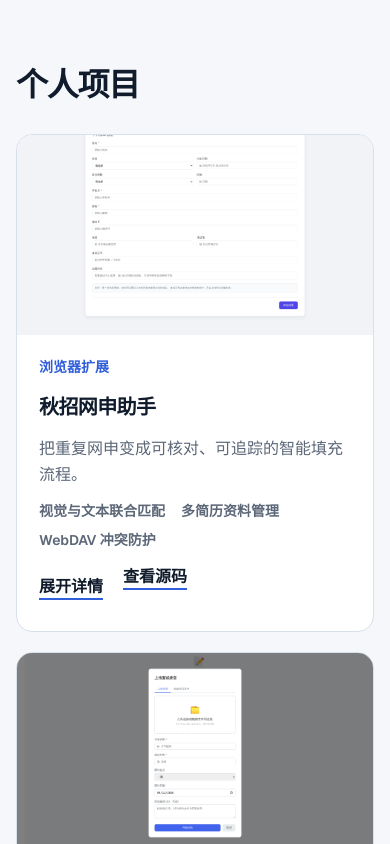
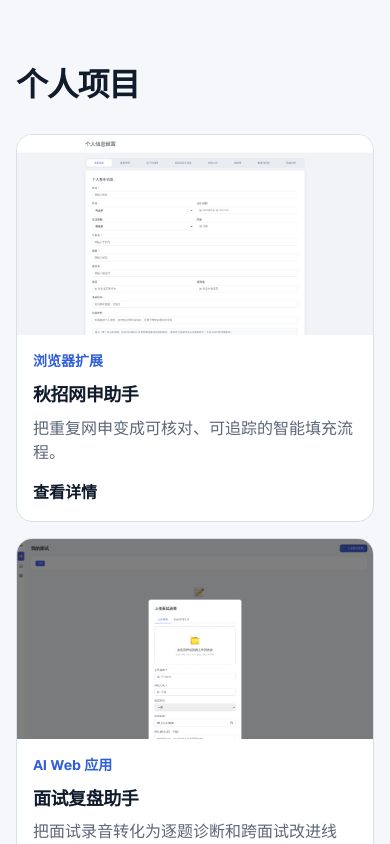
Before and after one commit to aurostars/aurostars.github.io, a Next.js app: page / in a window 390 px wide. Shown: the part 1120-1964 px from the top of the page. Built offline with nearby package versions, Linux system fonts and the light colour scheme.

Commit message:
feat: add compact responsive project grid
Co-Authored-By: Aime <aime@bytedance.com>
Change-Id: Ib1a01c1325ac6fc0294761073c3a46696e1cb62a

```diff
--- a/src/app/globals.css
+++ b/src/app/globals.css
@@ -125,36 +125,29 @@ button:focus-visible {
 
 .case-grid {
   display: grid;
-  gap: 1.25rem;
-}
-
-.case-row {
-  display: grid;
-  grid-template-columns: repeat(2, minmax(0, 1fr));
-  gap: 1.25rem;
-  align-items: stretch;
+  grid-template-columns: repeat(3, minmax(0, 1fr));
+  gap: 1rem;
 }
 
 .case-card-motion {
   display: grid;
-  grid-row: 1;
   min-width: 0;
-}
-
-.case-card-motion > .case-card {
-  grid-row: auto;
-  height: 100%;
 }
 
 .case-card {
   position: relative;
   display: grid;
-  grid-template-rows: auto 1fr auto;
-  grid-row: 1;
+  grid-template-rows: auto 1fr;
+  width: 100%;
+  min-width: 0;
   overflow: hidden;
+  padding: 0;
   border: 1px solid var(--color-border);
   border-radius: 1rem;
   background: var(--color-surface);
+  color: inherit;
+  text-align: left;
+  cursor: pointer;
   transform-style: preserve-3d;
 }
 
@@ -190,30 +183,31 @@ button:focus-visible {
 }
 
 .case-card-media {
+  display: grid;
   aspect-ratio: 16 / 9;
-  margin: 0;
   overflow: hidden;
   background: var(--color-surface-muted);
 }
 
-.case-card-media img {
+.case-card-media img,
+.project-image-fallback {
   width: 100%;
   height: 100%;
-  object-fit: cover;
+  object-fit: contain;
+}
+
+.project-image-fallback {
+  display: grid;
+  place-items: center;
+  color: var(--color-muted);
+  font-size: 0.875rem;
 }
 
 .case-card-body {
   display: grid;
-  grid-template-rows: auto auto auto 1fr auto;
   align-content: start;
-  gap: 0.875rem;
-  padding: 1.375rem;
-}
-
-.case-card-body .case-descriptor,
-.case-card-body h3,
-.case-card-summary {
-  margin: 0;
+  gap: 0.55rem;
+  padding: 1rem;
 }
 
 .case-descriptor {
@@ -222,18 +216,26 @@ button:focus-visible {
   font-weight: 700;
 }
 
-.case-card-body h3 {
-  font-size: clamp(1.25rem, 2vw, 1.375rem);
+.case-card-title {
+  font-size: 1.125rem;
   font-weight: 750;
-  letter-spacing: -0.03em;
+  letter-spacing: -0.025em;
 }
 
 .case-card-summary {
+  display: -webkit-box;
+  overflow: hidden;
   color: var(--color-muted);
-  line-height: 1.6;
+  line-height: 1.55;
+  -webkit-box-orient: vertical;
+  -webkit-line-clamp: 2;
 }
 
-.case-card-keywords,
+.case-card-action {
+  margin-top: 0.35rem;
+  font-weight: 700;
+}
+
 .case-detail-links {
   display: flex;
   flex-wrap: wrap;
@@ -243,33 +245,12 @@ button:focus-visible {
   list-style: none;
 }
 
-.case-card-keywords li {
-  color: var(--color-muted);
-  font-size: 0.875rem;
-  font-weight: 600;
-}
-
-.case-card-actions {
-  display: flex;
-  flex-wrap: wrap;
-  gap: 0.75rem 1.25rem;
-  align-items: center;
-  align-self: end;
-  margin-top: auto;
-}
-
-.case-card-actions button,
-.case-card-actions a,
 .case-detail-links a {
   min-height: 2.75rem;
   color: var(--color-foreground);
   font-weight: 700;
   text-decoration: underline 2px var(--color-accent);
   text-underline-offset: 0.35rem;
-}
-
-.case-card-actions button {
-  cursor: pointer;
 }
 
 .case-detail {
@@ -429,15 +410,24 @@ button:focus-visible {
   line-height: 1.7;
 }
 
-@media (max-width: 767px) {
+@media (max-width: 1079px) {
+  .case-grid {
+    grid-template-columns: repeat(2, minmax(0, 1fr));
+  }
+}
+
+@media (max-width: 679px) {
   .cases-section {
     width: 100%;
     padding: 3.5rem 1rem;
   }
 
-  .case-row {
-    display: flex;
-    flex-direction: column;
+  .case-grid {
+    grid-template-columns: 1fr;
+  }
+
+  .case-card-summary {
+    -webkit-line-clamp: 3;
   }
 
   .case-detail {
@@ -476,21 +466,3 @@ button:focus-visible {
     gap: 1rem;
   }
 }
-
-
-@media (prefers-reduced-motion: no-preference) {
-  .case-card-actions button,
-  .case-card-actions a {
-    transition: color 200ms ease, background-color 200ms ease, border-color 200ms ease, transform 200ms ease;
-  }
-
-  .case-card-actions button:hover,
-  .case-card-actions a:hover {
-    transform: translateY(-1px);
-  }
-
-  .case-card-actions button:active,
-  .case-card-actions a:active {
-    transform: translateY(1px) scale(0.98);
-  }
-}
--- a/src/components/case-summary-card.tsx
+++ b/src/components/case-summary-card.tsx
@@ -1,19 +1,20 @@
 "use client";
 
-import Image from "next/image";
 import { animate, motion, useMotionTemplate, useMotionValue, useSpring, useTransform } from "motion/react";
 import { useEffect, useRef } from "react";
 import { useFinePointer } from "@/components/motion/use-fine-pointer";
 import { usePrefersReducedMotion } from "@/components/motion/use-prefers-reduced-motion";
+import { ProjectImage } from "@/components/project-image";
 import type { ProjectCase } from "@/content/portfolio";
 
 export interface CaseSummaryCardProps {
   project: ProjectCase;
-  expanded: boolean;
-  onToggle: () => void;
+  priority?: boolean;
+  buttonRef?: React.Ref<HTMLButtonElement>;
+  onOpen: () => void;
 }
 
-export function CaseSummaryCard({ project, expanded, onToggle }: CaseSummaryCardProps) {
+export function CaseSummaryCard({ project, priority = false, buttonRef, onOpen }: CaseSummaryCardProps) {
   const cover = project.media.find((media) => !media.src.endsWith("icon.png")) ?? project.media[0];
   const reduce = usePrefersReducedMotion();
   const canTilt = useFinePointer();
@@ -21,10 +22,10 @@ export function CaseSummaryCard({ project, expanded, onToggle }: CaseSummaryCard
   const pointerY = useMotionValue(0.5);
   const hoverY = useMotionValue(0);
   const springConfig = { stiffness: 180, damping: 22, mass: 0.7 };
-  const springRotateX = useSpring(useTransform(pointerY, [0, 1], [3, -3]), springConfig);
-  const springRotateY = useSpring(useTransform(pointerX, [0, 1], [-3, 3]), springConfig);
-  const rotateX = useTransform(springRotateX, (value) => Math.max(-3, Math.min(3, value)));
-  const rotateY = useTransform(springRotateY, (value) => Math.max(-3, Math.min(3, value)));
+  const springRotateX = useSpring(useTransform(pointerY, [0, 1], [2, -2]), springConfig);
+  const springRotateY = useSpring(useTransform(pointerX, [0, 1], [-2, 2]), springConfig);
+  const rotateX = useTransform(springRotateX, (value) => Math.max(-2, Math.min(2, value)));
+  const rotateY = useTransform(springRotateY, (value) => Math.max(-2, Math.min(2, value)));
   const spotlightX = useTransform(pointerX, [0, 1], ["0%", "100%"]);
   const spotlightY = useTransform(pointerY, [0, 1], ["0%", "100%"]);
   const spotlight = useMotionTemplate`radial-gradient(220px circle at ${spotlightX} ${spotlightY}, rgb(49 95 219 / 0.14), transparent 70%)`;
@@ -50,7 +51,7 @@ export function CaseSummaryCard({ project, expanded, onToggle }: CaseSummaryCard
     if (!tiltEnabled || event.pointerType !== "mouse") return;
     bounds.current = event.currentTarget.getBoundingClientRect();
     hoverAnimation.current?.stop();
-    hoverAnimation.current = animate(hoverY, -4, { duration: 0.2, ease: "easeOut" });
+    hoverAnimation.current = animate(hoverY, -3, { duration: 0.2, ease: "easeOut" });
   }
 
   function handlePointerMove(event: React.PointerEvent<HTMLElement>) {
@@ -69,58 +70,39 @@ export function CaseSummaryCard({ project, expanded, onToggle }: CaseSummaryCard
   }
 
   return (
-    <motion.article
-      layout="position"
-      className={`case-card${expanded ? " is-expanded" : ""}`}
-      aria-labelledby={`${project.slug}-title`}
+    <motion.button
+      ref={buttonRef}
+      type="button"
+      className="case-card"
+      aria-label={`查看项目详情：${project.title}`}
       data-testid="case-summary-card"
       data-tilt={reduce ? "reduced" : canTilt ? "enabled" : "disabled"}
+      onClick={onOpen}
       onPointerEnter={handlePointerEnter}
       onPointerMove={handlePointerMove}
       onPointerLeave={resetPointer}
       style={tiltEnabled ? { rotateX, rotateY, y: hoverY } : { transform: "none" }}
-      transition={{ type: "spring", stiffness: 180, damping: 22 }}
     >
-      <motion.div
+      <motion.span
         className="case-card-spotlight"
         aria-hidden="true"
         style={tiltEnabled
           ? { background: spotlight, pointerEvents: "none" }
           : { background: "none", pointerEvents: "none" }}
       />
-      <figure className="case-card-media">
-        <Image
-          src={cover.src}
-          alt={cover.alt}
-          width={cover.width}
-          height={cover.height}
-          sizes="(max-width: 767px) calc(100vw - 2rem), 40rem"
+      <span className="case-card-media">
+        <ProjectImage
+          media={cover}
+          priority={priority}
+          sizes="(max-width: 679px) calc(100vw - 2rem), (max-width: 1079px) 50vw, 27rem"
         />
-      </figure>
-      <div className="case-card-body">
-        <p className="case-descriptor">{project.descriptor}</p>
-        <h3 id={`${project.slug}-title`}>{project.title}</h3>
-        <p className="case-card-summary">{project.summary}</p>
-        <ul className="case-card-keywords" aria-label={`${project.title}能力关键词`}>
-          {project.highlights.slice(0, 3).map((item) => (
-            <li key={item}>{item}</li>
-          ))}
-        </ul>
-        <div className="case-card-actions">
-          <button
-            type="button"
-            aria-expanded={expanded}
-            aria-controls={`${project.slug}-detail`}
-            aria-label={`${expanded ? "收起详情" : "展开详情"}：${project.title}`}
-            onClick={onToggle}
-          >
-            {expanded ? "收起详情" : "展开详情"}
-          </button>
-          <a href={project.repositoryUrl} target="_blank" rel="noopener noreferrer">
-            查看源码
-          </a>
-        </div>
-      </div>
-    </motion.article>
+      </span>
+      <span className="case-card-body">
+        <span className="case-descriptor">{project.descriptor}</span>
+        <span className="case-card-title">{project.title}</span>
+        <span className="case-card-summary">{project.summary}</span>
+        <span className="case-card-action">查看详情</span>
+      </span>
+    </motion.button>
   );
 }
--- a/src/components/featured-cases.tsx
+++ b/src/components/featured-cases.tsx
@@ -1,44 +1,27 @@
 "use client";
 
-import { AnimatePresence, motion } from "motion/react";
-import { Fragment, useState } from "react";
+import { useState } from "react";
 import { Reveal } from "@/components/motion/reveal";
 import type { ProjectCase } from "@/content/portfolio";
-import { CaseDetail } from "./case-detail";
 import { CaseSummaryCard } from "./case-summary-card";
 
 export function FeaturedCases({ projects }: { projects: ProjectCase[] }) {
-  const [expandedSlug, setExpandedSlug] = useState<ProjectCase["slug"] | null>(null);
-  const rows = Array.from({ length: Math.ceil(projects.length / 2) }, (_, index) => projects.slice(index * 2, index * 2 + 2));
+  const [, setSelectedSlug] = useState<ProjectCase["slug"] | null>(null);
 
   return (
     <section className="cases-section site-container" id="cases" aria-labelledby="cases-title">
       <Reveal className="section-heading compact-heading">
         <h2 id="cases-title">个人项目</h2>
       </Reveal>
-      <div className="case-grid">
-        {rows.map((row, rowIndex) => (
-          <motion.div layout className="case-row" key={row[0].slug}>
-            {row.map((project, projectIndex) => {
-              const globalIndex = rowIndex * 2 + projectIndex;
-              const expanded = expandedSlug === project.slug;
-
-              return (
-                <Fragment key={project.slug}>
-                  <Reveal className="case-card-motion" delay={globalIndex * 0.06}>
-                    <CaseSummaryCard
-                      project={project}
-                      expanded={expanded}
-                      onToggle={() => setExpandedSlug((current) => (current === project.slug ? null : project.slug))}
-                    />
-                  </Reveal>
-                  <AnimatePresence initial={false}>
-                    {expanded ? <CaseDetail key={project.slug} project={project} /> : null}
-                  </AnimatePresence>
-                </Fragment>
-              );
-            })}
-          </motion.div>
+      <div className="case-grid" data-project-count={projects.length}>
+        {projects.map((project, index) => (
+          <Reveal className="case-card-motion" delay={index * 0.04} key={project.slug}>
+            <CaseSummaryCard
+              project={project}
+              priority={index < 3}
+              onOpen={() => setSelectedSlug(project.slug)}
+            />
+          </Reveal>
         ))}
       </div>
     </section>
--- /dev/null
+++ b/src/components/project-image.tsx
@@ -0,0 +1,42 @@
+"use client";
+
+import Image from "next/image";
+import { useState } from "react";
+import type { ProjectMedia } from "@/content/portfolio";
+
+export interface ProjectImageProps {
+  media: ProjectMedia;
+  priority?: boolean;
+  sizes: string;
+  className?: string;
+}
+
+export function ProjectImage({ media, priority = false, sizes, className }: ProjectImageProps) {
+  const [failed, setFailed] = useState(false);
+
+  if (failed) {
+    return (
+      <span
+        className={`project-image-fallback ${className ?? ""}`.trim()}
+        role="img"
+        aria-label={`${media.alt}加载失败`}
+      >
+        图片暂时无法显示
+      </span>
+    );
+  }
+
+  return (
+    <Image
+      className={className}
+      src={media.src}
+      alt={media.alt}
+      width={media.width}
+      height={media.height}
+      sizes={sizes}
+      priority={priority}
+      loading={priority ? undefined : "lazy"}
+      onError={() => setFailed(true)}
+    />
+  );
+}
```
Also changed, not shown: 2 other files (tests, documents, lock files or other folders).
